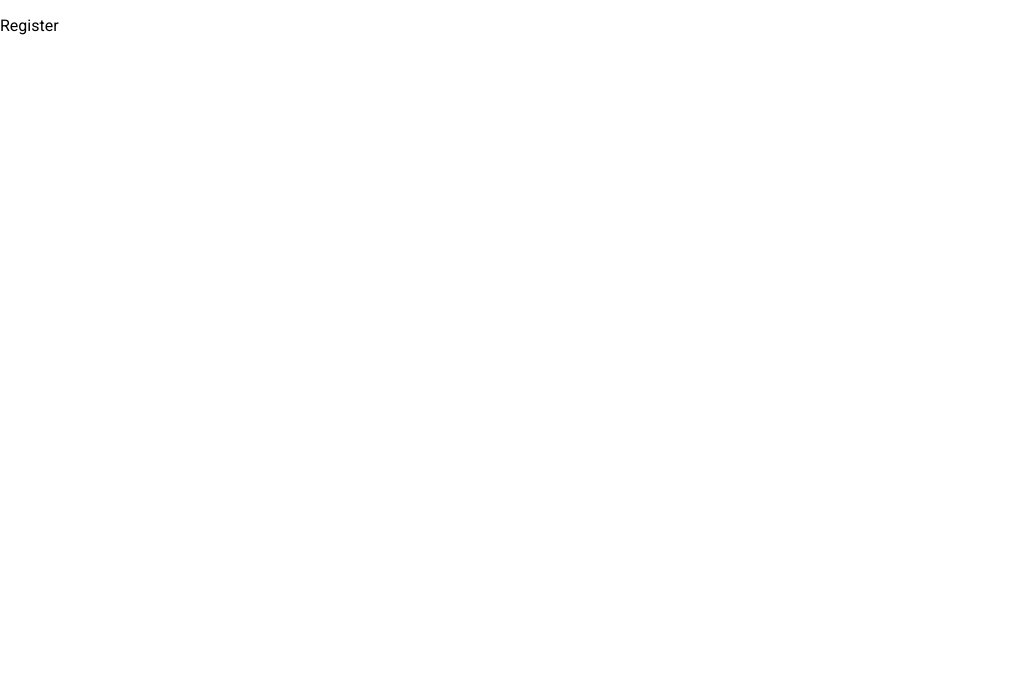
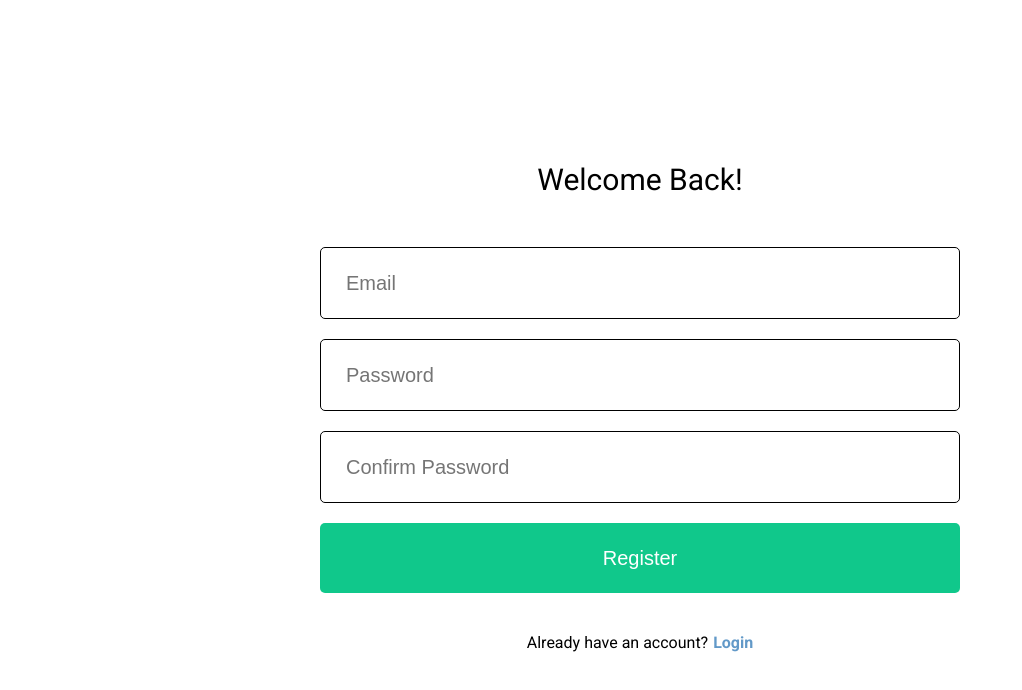
Before and after one commit to konda7/dashboardProject, a React (Create React App) app: page /register in a window 1280 px wide. Shown: the top 690 px of the page, without its empty margins (0-1022 px from the left). Built offline with nearby package versions, Linux system fonts and the light colour scheme; a web font is replaced by a local one.

Commit message:
Dashboard App

```diff
--- a/src/components/Login/index.js
+++ b/src/components/Login/index.js
@@ -25,13 +25,15 @@ class Login extends Component {
   validatingFormDetails = () => {
     const {email, password} = this.state
 
-    if (email === '') {
-      this.setState({emailRequired: 'Required'})
-    }
-    if (password === '') {
-      this.setState({passwordRequired: 'Required'})
-    }
     if (email === '' || password === '') {
+      if (email === '' && password === '') {
+        this.setState({emailRequired: 'Required', passwordRequired: 'Required'})
+      } else if (email === '') {
+        this.setState({emailRequired: 'Required', passwordRequired: ''})
+      } else if (password === '') {
+        this.setState({passwordRequired: 'Required', emailRequired: ''})
+      }
+
       return false
     }
     this.setState({emailRequired: '', passwordRequired: ''})
@@ -122,7 +124,7 @@ class Login extends Component {
             <p className="required-msg">{`${emailRequired}*`}</p>
           )}
           {this.renderPasswordDetails()}
-          {emailRequired && (
+          {passwordRequired && (
             <p className="required-msg">{`${passwordRequired}*`}</p>
           )}
           {errorMsg && <p className="error-msg">{errorMsg}</p>}
--- a/src/components/Register/index.css
+++ b/src/components/Register/index.css
@@ -0,0 +1,79 @@
+body {
+  font-family: 'Roboto';
+}
+
+.login-page-container {
+  background-color: #fff;
+  display: flex;
+  justify-content: center;
+  align-items: center;
+  min-height: 100vh;
+}
+
+.login-form {
+  display: flex;
+  flex-direction: column;
+  align-items: center;
+  width: 50%;
+}
+
+.login-heading {
+  font-size: 30px;
+  margin-bottom: 30px;
+}
+
+.input-box {
+  width: 100%;
+  height: 50px;
+  padding: 35px 25px;
+  border: 1px solid #000;
+  font-size: 20px;
+  color: #000000, 10%;
+  border-radius: 5px;
+  outline: none;
+  margin-top: 20px;
+}
+
+.login-btn {
+  background-color: rgb(16, 200, 139);
+  width: 100%;
+  height: 50px;
+  padding: 35px 25px;
+  font-size: 20px;
+  color: #000000, 10%;
+  border: none;
+  border-radius: 5px;
+  margin-top: 20px;
+  display: flex;
+  justify-content: center;
+  align-items: center;
+  color: #fff;
+  font-weight: 400;
+  cursor: pointer;
+}
+
+.register-para {
+  margin-top: 40px;
+}
+
+.register-link {
+  color: #337ab7c4;
+  text-decoration: none;
+  margin-left: 5px;
+  font-weight: bold;
+}
+
+.required-msg {
+  color: red;
+  align-self: flex-start;
+  font-size: 20px;
+  margin: 0;
+}
+
+.error-msg {
+  color: red;
+  font-weight: 400;
+  font-size: 25px;
+  margin: 0;
+  margin-top: 20px;
+}
--- a/src/components/Register/index.js
+++ b/src/components/Register/index.js
@@ -1,5 +1,223 @@
 import './index.css'
 
-const Register = () => <p>Register</p>
+import {Component} from 'react'
+
+import {Link, Redirect} from 'react-router-dom'
+
+import Cookies from 'js-cookie'
+
+class Register extends Component {
+  state = {
+    email: '',
+    password: '',
+    confirmPassword: '',
+    emailRequired: '',
+    passwordRequired: '',
+    confirmPasswordRequired: '',
+    errorMsg: '',
+  }
+
+  onSuccessfulLogin = jwtToken => {
+    Cookies.set('jwt_token', jwtToken, {expires: 30})
+
+    const {history} = this.props
+    history.replace('/')
+  }
+
+  validatingFormDetails = () => {
+    const {email, password, confirmPassword} = this.state
+
+    if (email === '' || password === '' || confirmPassword === '') {
+      if (email === '' && password === '' && confirmPassword === '') {
+        this.setState({
+          emailRequired: 'Required',
+          passwordRequired: 'Required',
+          confirmPasswordRequired: 'Required',
+        })
+      } else if (email === '' && password === '') {
+        this.setState({
+          emailRequired: 'Required',
+          passwordRequired: 'Required',
+          confirmPasswordRequired: '',
+        })
+      } else if (email === '' && confirmPassword === '') {
+        this.setState({
+          emailRequired: 'Required',
+          confirmPasswordRequired: 'Required',
+          passwordRequired: '',
+        })
+      } else if (password === '' && confirmPassword === '') {
+        this.setState({
+          passwordRequired: 'Required',
+          confirmPasswordRequired: 'Required',
+          emailRequired: '',
+        })
+      } else if (email === '') {
+        this.setState({
+          emailRequired: 'Required',
+          passwordRequired: '',
+          confirmPasswordRequired: '',
+        })
+      } else if (password === '') {
+        this.setState({
+          passwordRequired: 'Required',
+          emailRequired: '',
+          confirmPasswordRequired: '',
+        })
+      } else if (confirmPassword === '') {
+        this.setState({
+          confirmPasswordRequired: 'Required',
+          passwordRequired: '',
+          emailRequired: '',
+        })
+      }
+
+      return false
+    }
+
+    this.setState({
+      emailRequired: '',
+      passwordRequired: '',
+      confirmPasswordRequired: '',
+    })
+
+    if (password !== confirmPassword) {
+      this.setState({errorMsg: 'Passwords must be same'})
+      return false
+    }
+
+    return true
+  }
+
+  submitForm = async event => {
+    event.preventDefault()
+
+    if (this.validatingFormDetails()) {
+      const {email, password} = this.state
+      const userDetails = {email, password}
+
+      const apiUrl = `https://reqres.in/api/register`
+
+      const options = {
+        method: 'POST',
+        headers: {
+          'Content-Type': 'application/json',
+        },
+        body: JSON.stringify(userDetails),
+      }
+
+      const response = await fetch(apiUrl, options)
+      const data = await response.json()
+
+      if (response.ok) {
+        const jwtToken = data.token
+        console.log(jwtToken)
+        this.onSuccessfulLogin(jwtToken)
+      } else {
+        //   console.log(data.error)
+        this.setState({errorMsg: data.error})
+      }
+    }
+  }
+
+  onChangeEmail = event => {
+    this.setState({email: event.target.value})
+  }
+
+  onChangePassword = event => {
+    this.setState({password: event.target.value})
+  }
+
+  onChangeConfirmPassword = event => {
+    this.setState({confirmPassword: event.target.value})
+  }
+
+  renderEmailDetails = () => {
+    const {email} = this.state
+
+    return (
+      <input
+        type="text"
+        className="input-box"
+        placeholder="Email"
+        value={email}
+        onChange={this.onChangeEmail}
+      />
+    )
+  }
+
+  renderPasswordDetails = () => {
+    const {password} = this.state
+
+    return (
+      <input
+        type="password"
+        className="input-box"
+        placeholder="Password"
+        value={password}
+        onChange={this.onChangePassword}
+      />
+    )
+  }
+
+  renderConfirmPassword = () => {
+    const {confirmPassword} = this.state
+
+    return (
+      <input
+        type="password"
+        className="input-box"
+        placeholder="Confirm Password"
+        value={confirmPassword}
+        onChange={this.onChangeConfirmPassword}
+      />
+    )
+  }
+
+  render() {
+    const {
+      errorMsg,
+      emailRequired,
+      passwordRequired,
+      confirmPasswordRequired,
+    } = this.state
+
+    const jwtToken = Cookies.get('jwt_token')
+
+    if (jwtToken !== undefined) {
+      return <Redirect to="/" />
+    }
+
+    return (
+      <div className="login-page-container">
+        <form className="login-form" onSubmit={this.submitForm}>
+          <p className="login-heading">Welcome Back!</p>
+          {this.renderEmailDetails()}
+          {emailRequired && (
+            <p className="required-msg">{`${emailRequired}*`}</p>
+          )}
+          {this.renderPasswordDetails()}
+          {passwordRequired && (
+            <p className="required-msg">{`${passwordRequired}*`}</p>
+          )}
+          {this.renderConfirmPassword()}
+          {confirmPasswordRequired && (
+            <p className="required-msg">{`${confirmPasswordRequired}*`}</p>
+          )}
+          {errorMsg && <p className="error-msg">{errorMsg}</p>}
+          <button type="submit" className="login-btn">
+            Register
+          </button>
+          <p className="register-para">
+            Already have an account?
+            <Link to="/login" className="register-link">
+              Login
+            </Link>
+          </p>
+        </form>
+      </div>
+    )
+  }
+}
 
 export default Register
```
